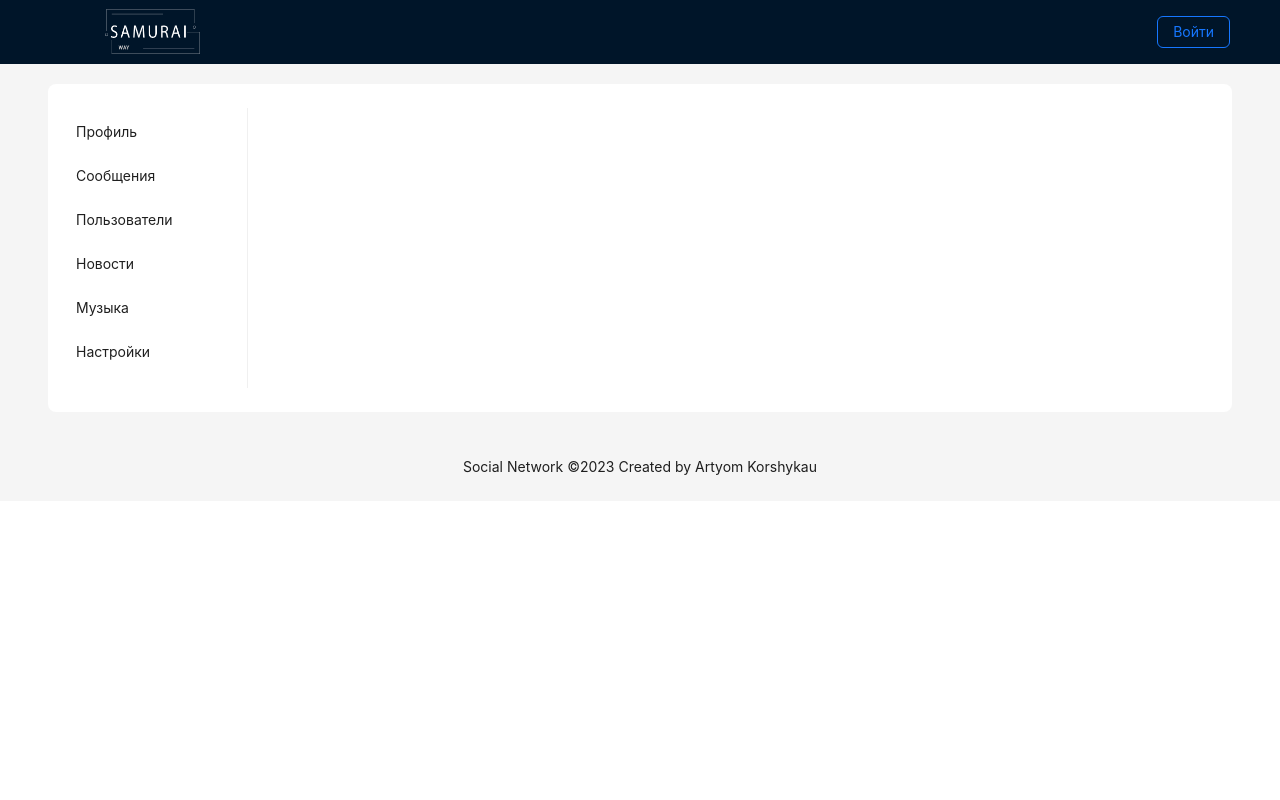
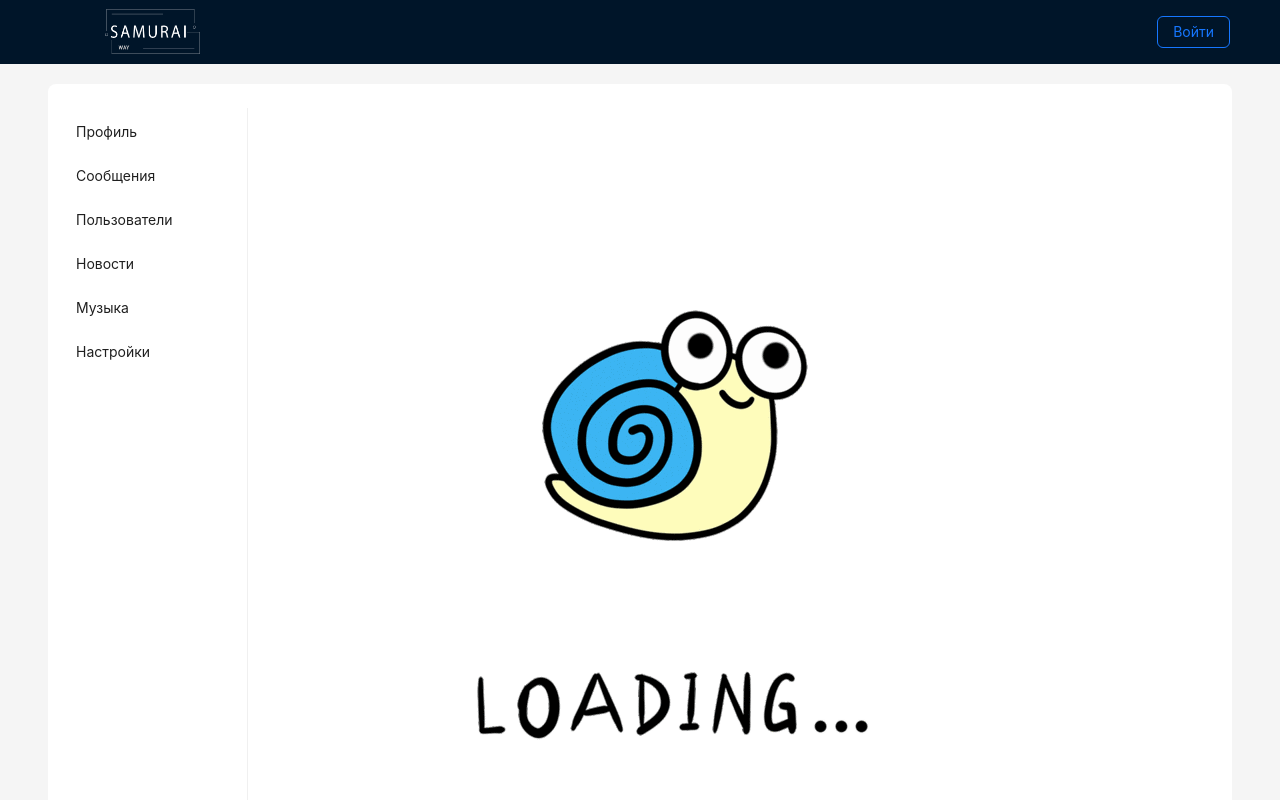
Before and after one commit to artyomkorshykau/social-network, a React (Create React App) app: page / in a window 1280 px wide. Shown: the top 800 px of the page. Built offline with nearby package versions, Linux system fonts and the light colour scheme; no server answers.

Commit message:
fix routes

```diff
--- a/src/app/App.tsx
+++ b/src/app/App.tsx
@@ -78,7 +78,7 @@ const AppLayout = () => {
                             <Route path='/settings' component={Settings}/>
                             <Route path='/login' component={Login}/>
                             <Route path='/chat' render={() => <ChatPage/>}/>
-                            <Route path='*' render={() => () => <ProfilePage/>}/>
+                            <Route path='*' render={() => <ProfilePage/>}/>
                         </Switch>
                     </Content>
                 </Layout>
```
Also changed, not shown: 1 other file (tests, documents, lock files or other folders).
